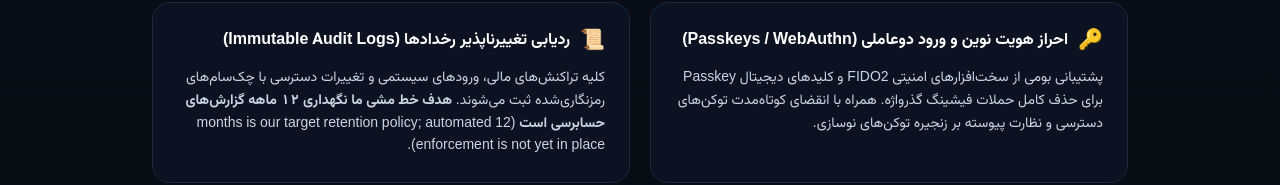
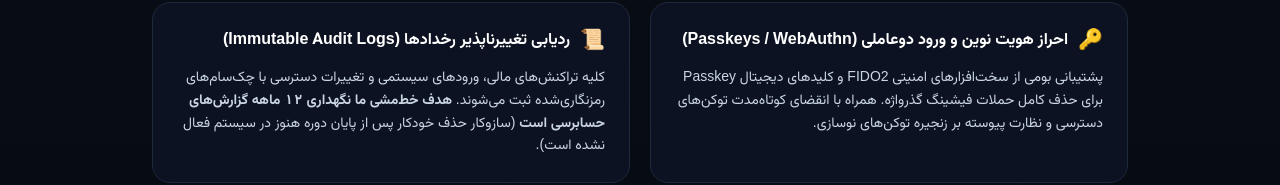
Before and after one commit to Mahan-film/roxira-platform, a Next.js app in the folder output_apps/enterprise_hub/frontend/: page /security in a window 1280 px wide. Shown: the part 510-695 px from the top of the page. Built offline with nearby package versions, Linux system fonts and the light colour scheme; no server answers.

Commit message:
fix(security): align audit log retention claim and polish page localization

```diff
--- a/output_apps/enterprise_hub/frontend/src/app/security/page.tsx
+++ b/output_apps/enterprise_hub/frontend/src/app/security/page.tsx
@@ -120,7 +120,7 @@ export default function SecurityTrustPage() {
               <h2 className="text-base font-bold text-white">ردیابی تغییرناپذیر رخدادها (Immutable Audit Logs)</h2>
             </div>
             <p className="text-xs sm:text-sm text-slate-300 leading-relaxed">
-              کلیه تراکنش‌های مالی، ورودهای سیستمی و تغییرات دسترسی با چک‌سام‌های رمزنگاری‌شده ثبت می‌شوند. <strong>هدف خط مشی ما نگهداری ۱۲ ماهه گزارش‌های حسابرسی است</strong> (12 months is our target retention policy; automated enforcement is not yet in place).
+              کلیه تراکنش‌های مالی، ورودهای سیستمی و تغییرات دسترسی با چک‌سام‌های رمزنگاری‌شده ثبت می‌شوند. <strong>هدف خط‌مشی ما نگهداری ۱۲ ماهه گزارش‌های حسابرسی است</strong> (سازوکار حذف خودکار پس از پایان دوره هنوز در سیستم فعال نشده است).
             </p>
           </article>
         </div>
```
Also changed, not shown: 1 other file (tests, documents, lock files or other folders).
